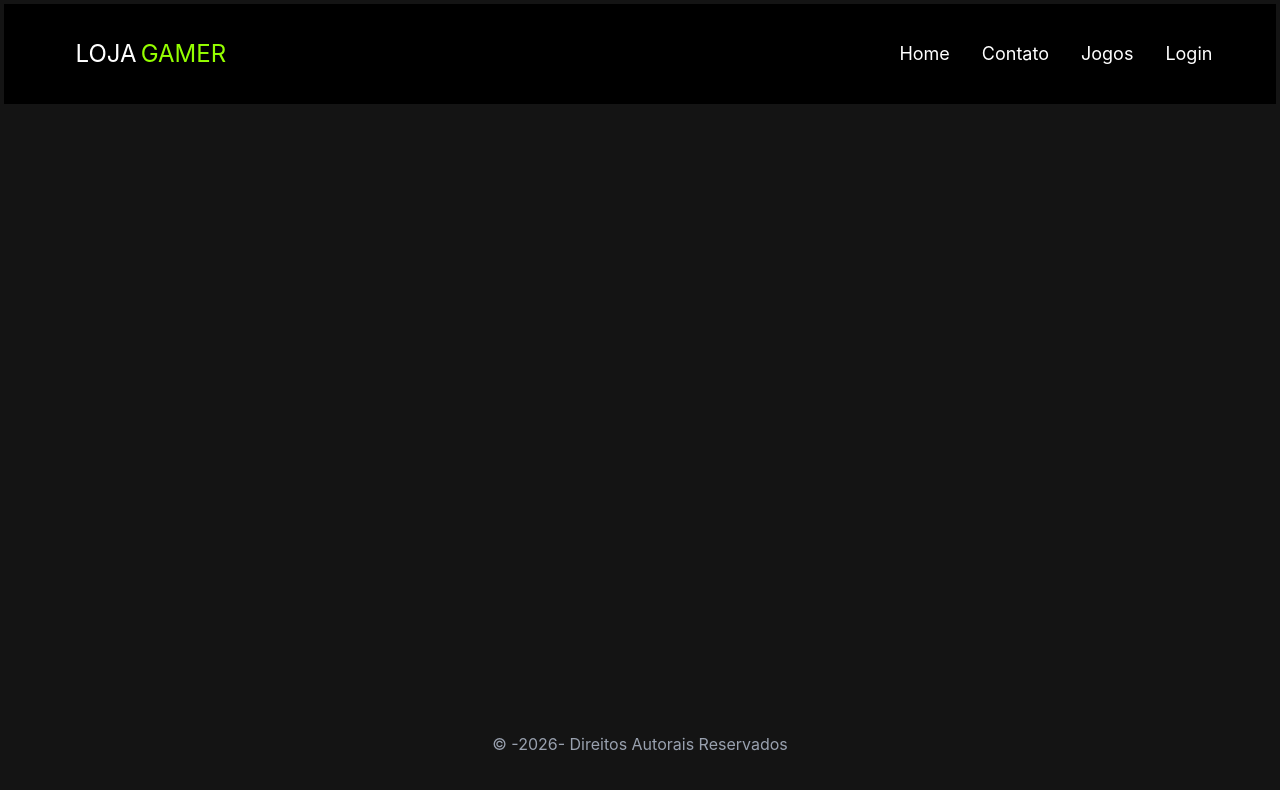
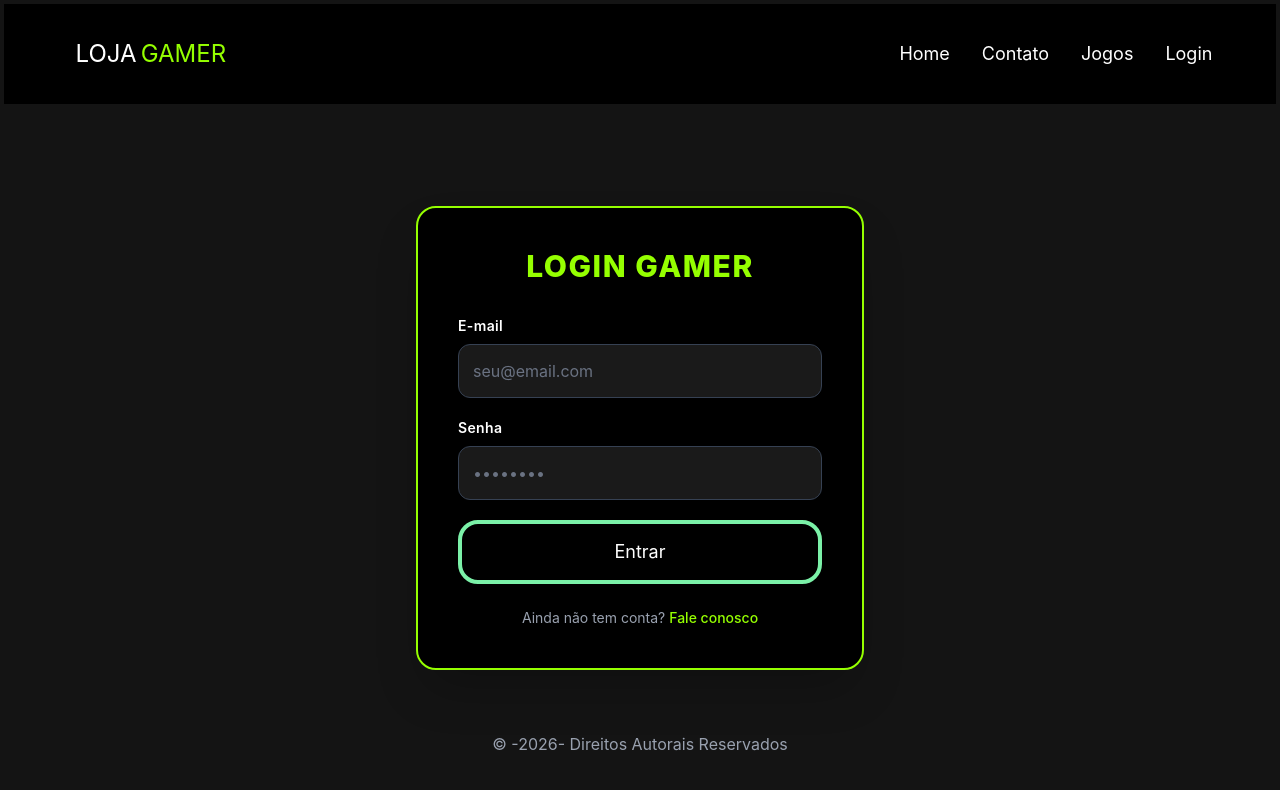
Before and after one commit to enzopereira1701/loja_gamer, a React (Vite) app: page /login in a window 1280 px wide. Shown: the top 790 px of the page. Built offline with nearby package versions, Linux system fonts and the light colour scheme.

Commit message:
feat: codificando e estilizando Login

```diff
--- a/src/css/Estilo.css
+++ b/src/css/Estilo.css
@@ -10,16 +10,28 @@
     }
 }
 
-.titulo{
+.logo:hover {
+    color: #141414;
+    letter-spacing: 10px;
+}
+
+@keyframes acender {
+    to {
+        color: #fff;
+        text-shadow: 0 0 10px #32f323, 0 0 20px #a8dfe1;
+    }
+}
+
+.titulo {
     background-image: linear-gradient(to right, #95ff00, #9500ff);
     text-transform: uppercase;
     margin-bottom: 20px;
     font-weight: 700;
-    -webkit-animation-fill-color: transparent;
+    -webkit-text-fill-color: transparent;
     background-clip: text;
     text-align: center;
 }
 
-.titulo:hover{
+.titulo:hover {
     animation: acender 0.5s forwards;
 }
--- a/src/pages/Login.jsx
+++ b/src/pages/Login.jsx
@@ -1,9 +1,71 @@
+import { useState } from "react"
+import { useNavigate, Link } from "react-router-dom"
 
 const Login = () => {
+
+  //Hook- useState- manipula o estado da váriavel
+  const [email, setEmail] = useState("");
+  const [senha, setSenha] = useState("");
+  //Hook- useNavigate- Navega entre os componentes
+  const navigate = useNavigate();
+
+  //função de login
+  const Login = (e) => {
+    //Previne que a página regarregue
+    e.preventDefault();
+    alert(`Bem-Vindo(a),${email}`);
+    //Direciona para página Home
+    navigate("/");
+  }
+
   return (
-    <>
+    <main className="grow flex items-center justify-center px-4 mt-20 login" >
+      <div className="bg-black p-8 sm:p-10 rounded-[20px] w-full max-w-md shadow-2xl border-2 border-[#95ff00]">
 
-    </>
+        {/* Título com o mesmo estilo neon do site */}
+        <h2 className="text-2xl sm:text-3xl font-extrabold text-[#95ff00] text-center mb-8 uppercase tracking-wider">
+          Login Gamer
+        </h2>
+
+        <form onSubmit={Login} className="flex flex-col gap-5">
+          <div>
+            <label className="block text-white mb-2 text-sm font-semibold tracking-wide">E-mail</label>
+            <input
+              type="email"
+              required
+              value={email}
+              onChange={(e) => setEmail(e.target.value)}
+              placeholder="seu@email.com"
+              className="w-full p-3.5 rounded-xl bg-[#1a1a1a] text-white border border-gray-700 focus:border-[#95ff00] focus:ring-1 focus:ring-[#95ff00] outline-none transition-all placeholder:text-gray-500"
+            />
+          </div>
+
+          <div>
+            <label className="block text-white mb-2 text-sm font-semibold tracking-wide">Senha</label>
+            <input
+              type="password"
+              required
+              value={senha}
+              onChange={(e) => setSenha(e.target.value)}
+              placeholder="••••••••"
+              className="w-full p-3.5 rounded-xl bg-[#1a1a1a] text-white border border-gray-700 focus:border-[#95ff00] focus:ring-1 focus:ring-[#95ff00] outline-none transition-all placeholder:text-gray-500"
+            />
+          </div>
+
+          {/* Botão com o mesmo gradiente e efeito dos cards */}
+          <button
+            type="submit"
+            className=" border-4 border-green-300 t-2 w-full py-3.5 rounded-[20px] text-white text-lg transition-all duration-300 hover:opacity-90 hover:scale-105 hover:text-white cursor-pointer shadow-lg"
+          >
+            Entrar
+          </button>
+        </form>
+
+        <p className="text-center text-gray-400 mt-6 text-sm">
+          Ainda não tem conta? <Link to="/contato" className="text-[#95ff00] hover:underline font-medium">Fale conosco</Link>
+        </p>
+      </div>
+    </main>
   )
 }
 
```
